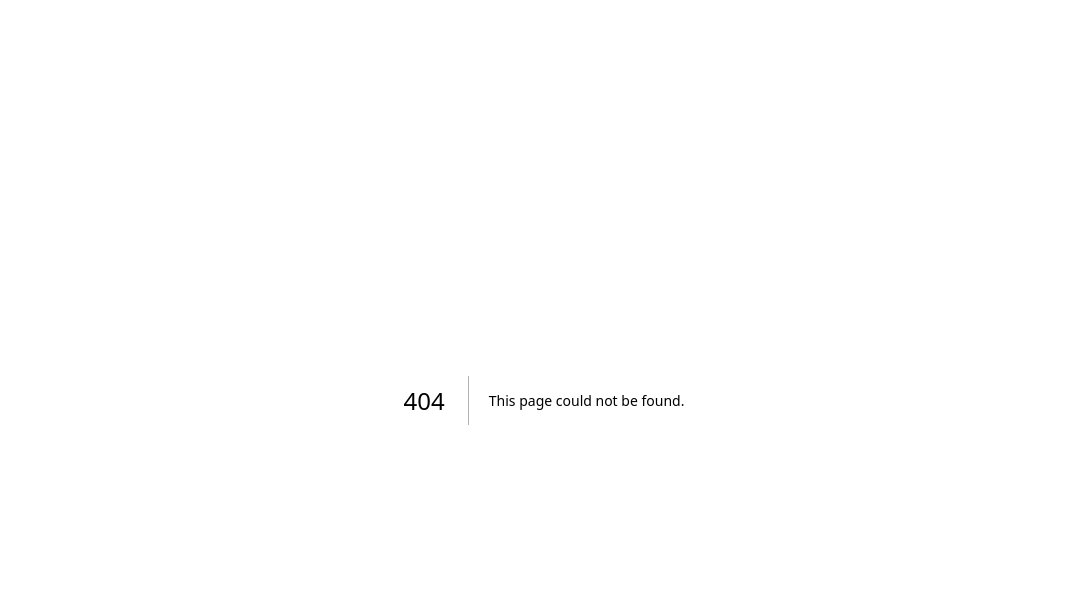
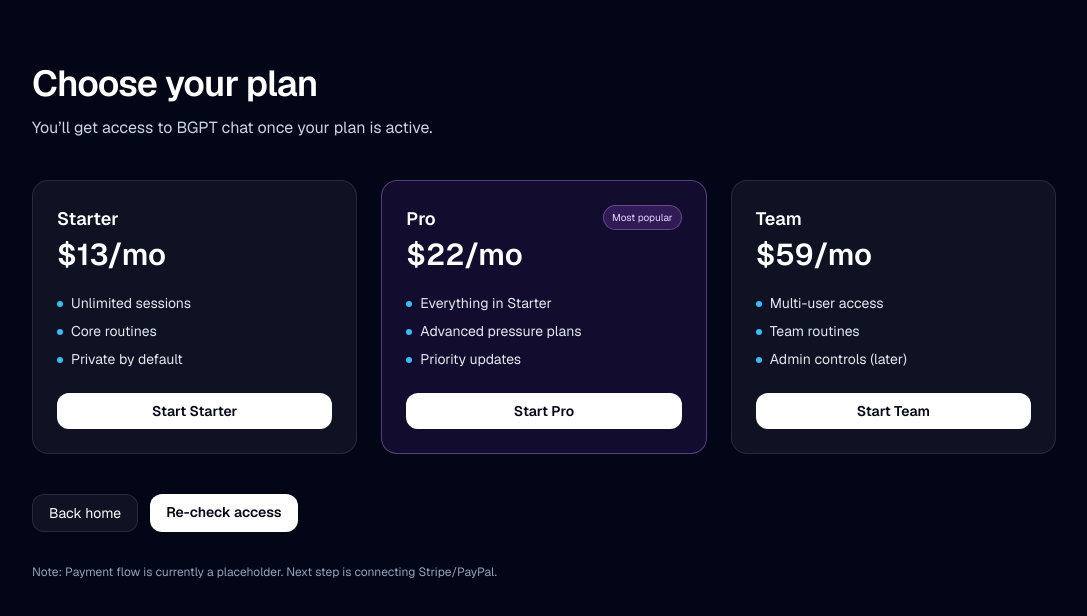
Before and after one commit to CODEHERO-alt/nextjs-with-supabase, a Next.js app: page /pricing in a window 1280 px wide. Before the commit this address had no page. Shown: the top 616 px of the page, without its empty margins (96-1183 px from the left). Built offline with nearby package versions, Linux system fonts and the light colour scheme.

Commit message:
Create page.tsx

```diff
--- /dev/null
+++ b/app/pricing/page.tsx
@@ -0,0 +1,115 @@
+import Link from "next/link";
+
+export default function PricingPage() {
+  return (
+    <main className="min-h-screen bg-slate-950 text-white px-6 py-16">
+      <div className="mx-auto max-w-5xl">
+        <h1 className="text-3xl md:text-4xl font-semibold tracking-tight">
+          Choose your plan
+        </h1>
+        <p className="mt-3 text-slate-300 max-w-2xl">
+          You’ll get access to BGPT chat once your plan is active.
+        </p>
+
+        <div className="mt-10 grid gap-6 md:grid-cols-3">
+          <PlanCard
+            title="Starter"
+            price="$13/mo"
+            points={["Unlimited sessions", "Core routines", "Private by default"]}
+            actionText="Start Starter"
+            plan="starter"
+          />
+          <PlanCard
+            title="Pro"
+            price="$22/mo"
+            highlight
+            points={["Everything in Starter", "Advanced pressure plans", "Priority updates"]}
+            actionText="Start Pro"
+            plan="pro"
+          />
+          <PlanCard
+            title="Team"
+            price="$59/mo"
+            points={["Multi-user access", "Team routines", "Admin controls (later)"]}
+            actionText="Start Team"
+            plan="team"
+          />
+        </div>
+
+        <div className="mt-10 flex gap-3">
+          <Link
+            href="/"
+            className="rounded-xl border border-white/10 bg-white/5 px-4 py-2 text-sm hover:bg-white/10"
+          >
+            Back home
+          </Link>
+          <Link
+            href="/start"
+            className="rounded-xl bg-white text-slate-950 px-4 py-2 text-sm font-semibold hover:opacity-90"
+          >
+            Re-check access
+          </Link>
+        </div>
+
+        <p className="mt-8 text-xs text-slate-400">
+          Note: Payment flow is currently a placeholder. Next step is connecting Stripe/PayPal.
+        </p>
+      </div>
+    </main>
+  );
+}
+
+function PlanCard({
+  title,
+  price,
+  points,
+  actionText,
+  plan,
+  highlight,
+}: {
+  title: string;
+  price: string;
+  points: string[];
+  actionText: string;
+  plan: string;
+  highlight?: boolean;
+}) {
+  return (
+    <div
+      className={[
+        "rounded-2xl border p-6",
+        highlight
+          ? "border-purple-400/40 bg-purple-500/10"
+          : "border-white/10 bg-white/5",
+      ].join(" ")}
+    >
+      <div className="flex items-start justify-between gap-3">
+        <div>
+          <div className="text-lg font-semibold">{title}</div>
+          <div className="mt-1 text-3xl font-semibold">{price}</div>
+        </div>
+        {highlight && (
+          <span className="rounded-full border border-purple-300/30 bg-purple-500/20 px-2 py-1 text-[10px] text-purple-200">
+            Most popular
+          </span>
+        )}
+      </div>
+
+      <ul className="mt-5 space-y-2 text-sm text-slate-200">
+        {points.map((p) => (
+          <li key={p} className="flex gap-2">
+            <span className="mt-2 h-1.5 w-1.5 rounded-full bg-sky-400" />
+            <span>{p}</span>
+          </li>
+        ))}
+      </ul>
+
+      <form action="/api/paywall/checkout" method="POST" className="mt-6">
+        <input type="hidden" name="plan" value={plan} />
+        <button className="w-full rounded-xl bg-white text-slate-950 py-2 text-sm font-semibold hover:opacity-90">
+          {actionText}
+        </button>
+      </form>
+    </div>
+  );
+}
```
